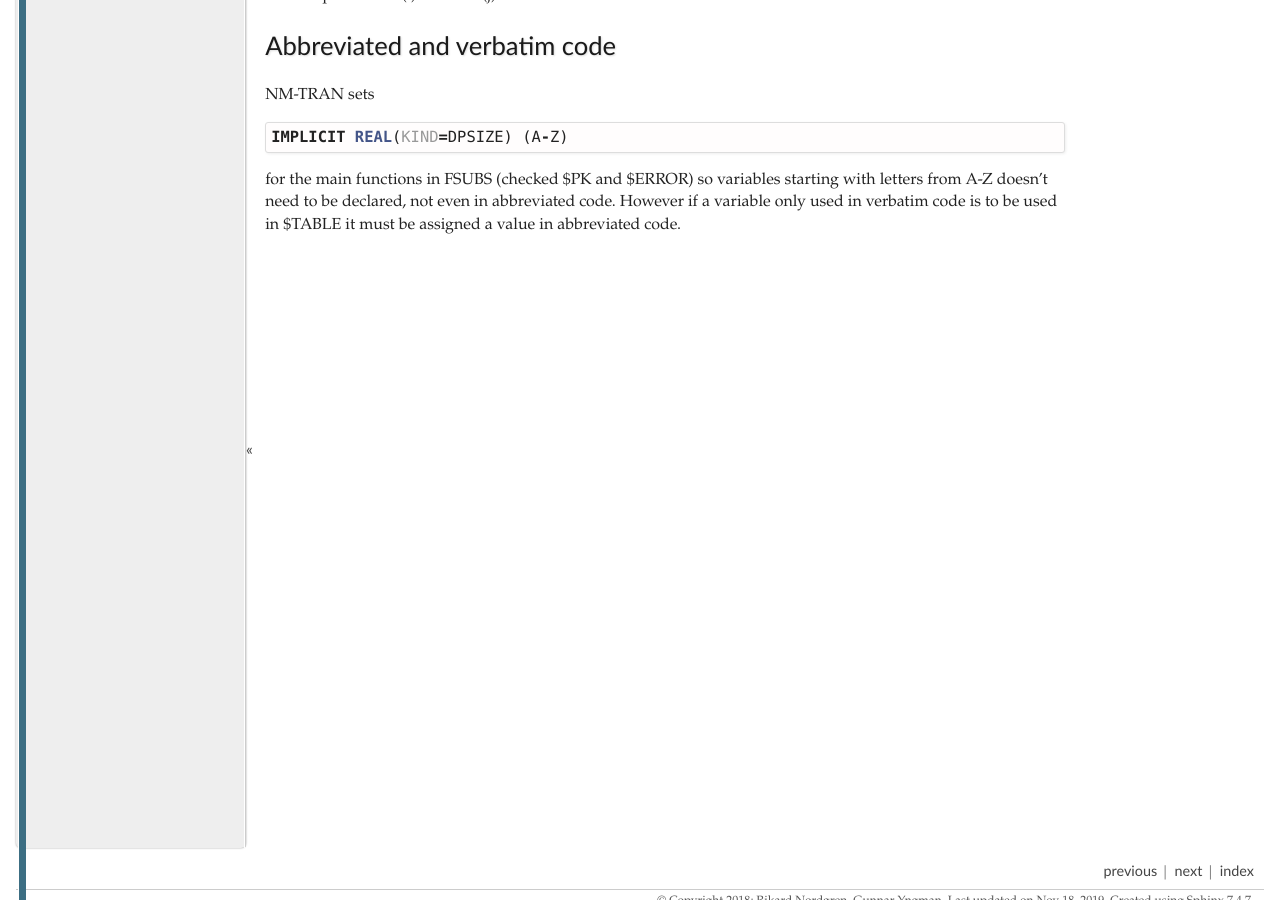
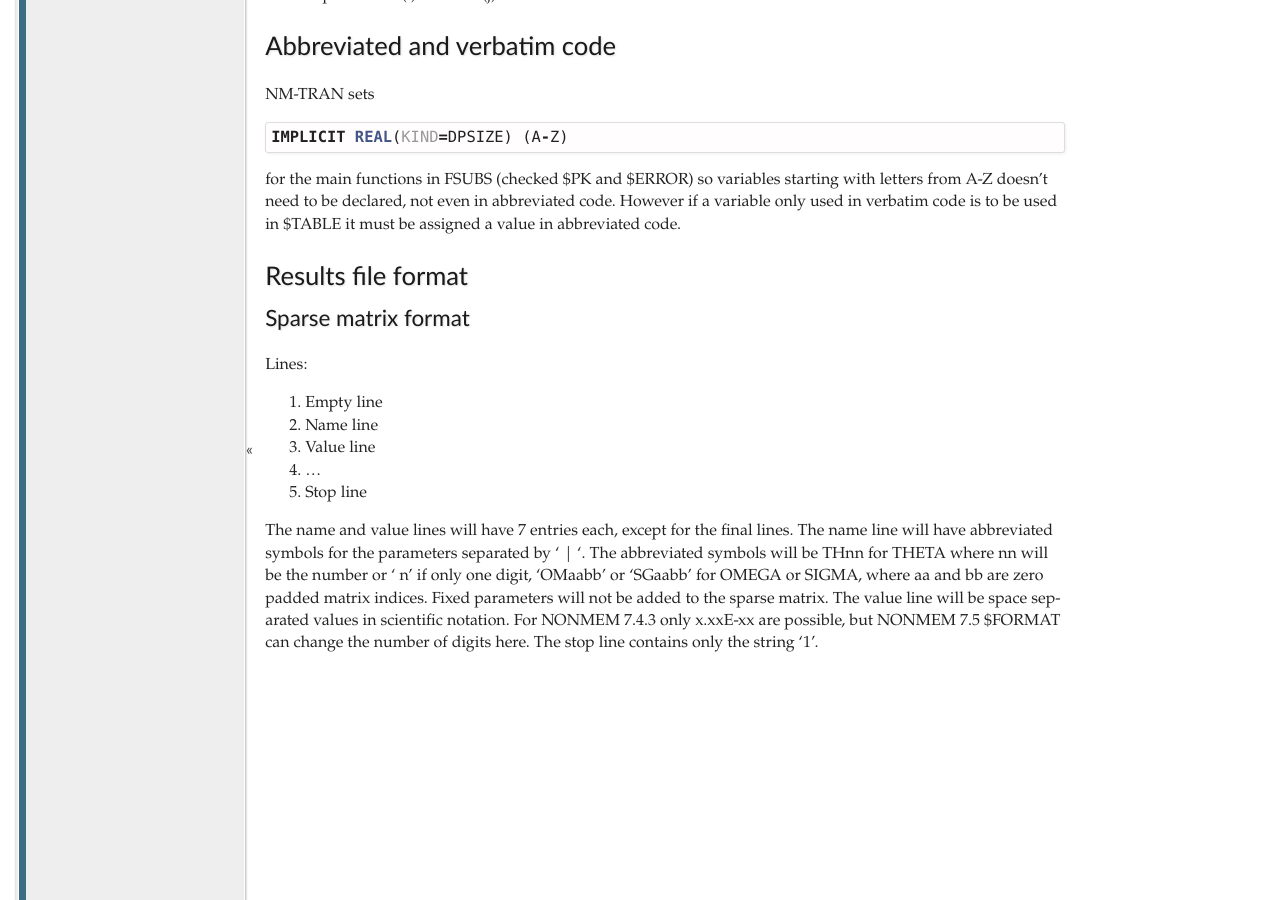
Before and after one commit to pharmpy/pharmpy, a Sphinx documentation site: the page built from docs/NONMEM.rst, in a window 1280 px wide and 900 px high, scrolled down 2943 px. Built offline with Sphinx 7.4.7, drawn with Linux system fonts in a browser that asks for light colours; pages that are not in the unit, such as notebooks, are missing from menus.

Commit message:
Document the sparse matrix format in NONMEM result files

```diff
--- a/docs/NONMEM.rst
+++ b/docs/NONMEM.rst
@@ -127,3 +127,24 @@
     IMPLICIT REAL(KIND=DPSIZE) (A-Z)
 
 for the main functions in FSUBS (checked $PK and $ERROR) so variables starting with letters from A-Z doesn't need to be declared, not even in abbreviated code. However if a variable only used in verbatim code is to be used in $TABLE it must be assigned a value in abbreviated code.
+
+
+Results file format
+-------------------
+
+Sparse matrix format
+~~~~~~~~~~~~~~~~~~~~
+
+Lines:
+
+#. Empty line
+
+#. Name line
+
+#. Value line
+
+#. ...
+
+#. Stop line
+
+The name and value lines will have 7 entries each, except for the final lines. The name line will have abbreviated symbols for the parameters separated by ' | '. The abbreviated symbols will be THnn for THETA where nn will be the number or ' n' if only one digit, 'OMaabb' or 'SGaabb' for OMEGA  or SIGMA, where aa and bb are zero padded matrix indices. Fixed parameters will not be added to the sparse matrix. The value line will be space separated values in scientific notation. For NONMEM 7.4.3 only x.xxE-xx are possible, but NONMEM 7.5 $FORMAT can change the number of digits here. The stop line contains only the string '1'.
```
